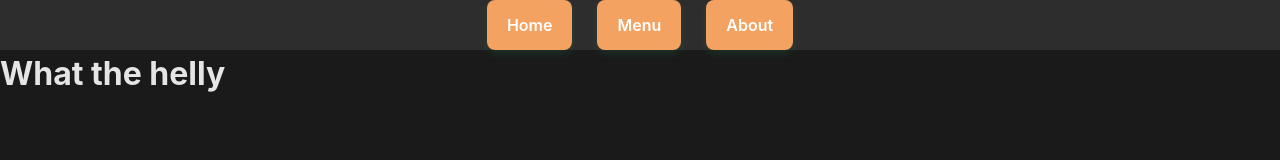
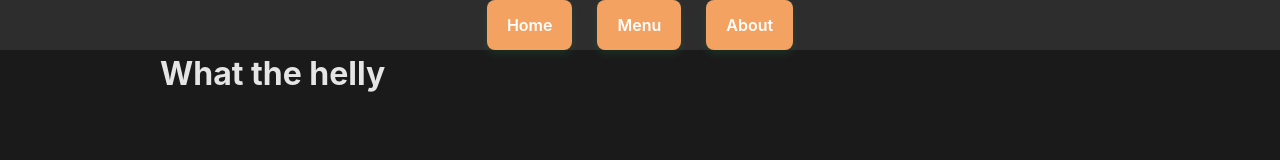
Before and after one commit to PandesalPanpan/odin-restaurant-page, a website built with webpack: page src/template.html in a window 1280 px wide. Built offline with nearby package versions, Linux system fonts and the light colour scheme.

Commit message:
Feat: Center the content placement

```diff
--- a/src/styles.css
+++ b/src/styles.css
@@ -126,3 +126,9 @@ body {
 .tab-button:hover {
   box-shadow: rgba(39, 174, 96, .2) 0 6px 12px;
 }
+
+#content {
+    max-width: 1000px;
+    margin: 0 auto;
+    padding: 0 20px;
+}
```
